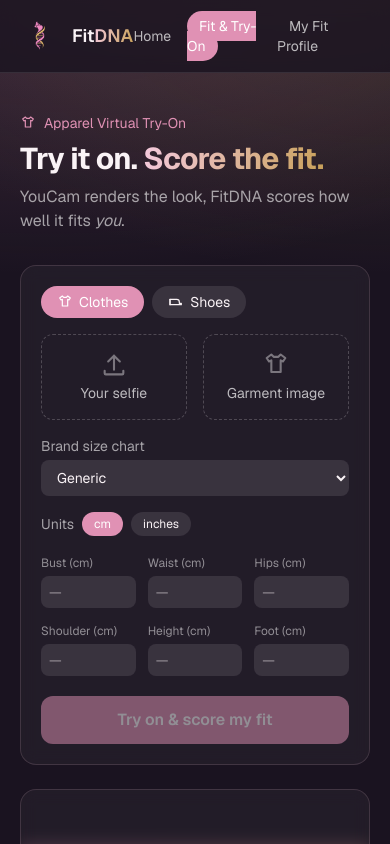
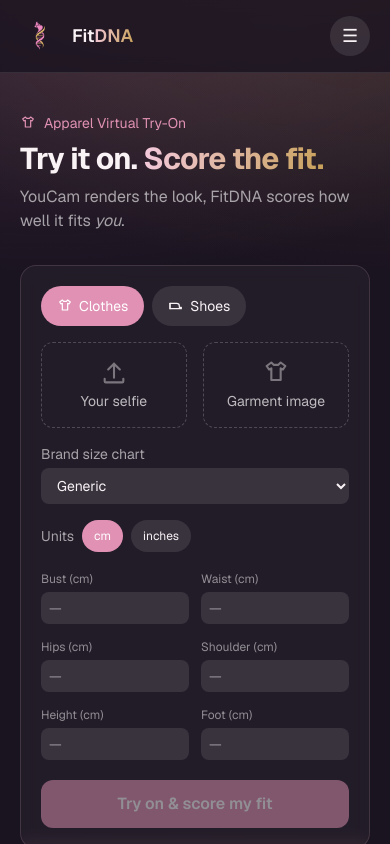
Before and after one commit to Md-Nur/FitDNA, a Next.js app: page /try-on in a window 390 px wide. Shown: the top 844 px of the page. Built offline with nearby package versions, Linux system fonts and the light colour scheme.

Commit message:
feat: improve button styling and responsiveness across navigation and profile pages; enhance layout in try-on page

```diff
--- a/app/components/Nav.tsx
+++ b/app/components/Nav.tsx
@@ -3,6 +3,7 @@
 import Image from "next/image";
 import Link from "next/link";
 import { usePathname } from "next/navigation";
+import { useState } from "react";
 
 const LINKS = [
   { href: "/", label: "Home" },
@@ -12,6 +13,8 @@
 
 export default function Nav() {
   const pathname = usePathname();
+  const [menuOpen, setMenuOpen] = useState(false);
+
   return (
     <nav className="sticky top-0 z-20 border-b border-white/10 bg-background/80 backdrop-blur">
       <div className="mx-auto flex max-w-5xl items-center justify-between px-5 py-4">
@@ -19,14 +22,15 @@
           <Image src="/logo.png" alt="FitDNA" width={40} height={40} className="h-10 w-10" />
           <span className="text-lg">Fit<span className="gradient-text">DNA</span></span>
         </Link>
-        <ul className="flex items-center gap-1 text-sm">
+
+        <ul className="hidden items-center gap-1 text-sm sm:flex">
           {LINKS.map((l) => {
             const active = l.href === "/" ? pathname === "/" : pathname.startsWith(l.href);
             return (
               <li key={l.href}>
                 <Link
                   href={l.href}
-                  className={`rounded-full px-3 py-1.5 transition ${
+                  className={`rounded-full px-3 py-2.5 transition ${
                     active ? "bg-accent text-white" : "text-white/70 hover:bg-white/10"
                   }`}
                 >
@@ -36,7 +40,37 @@
             );
           })}
         </ul>
+
+        <button
+          onClick={() => setMenuOpen(!menuOpen)}
+          className="grid h-10 w-10 place-items-center rounded-full bg-white/10 text-lg sm:hidden"
+          aria-label="Toggle menu"
+        >
+          {menuOpen ? "✕" : "☰"}
+        </button>
       </div>
+
+      {menuOpen && (
+        <div className="border-t border-white/10 bg-background/95 px-5 py-4 backdrop-blur sm:hidden">
+          <div className="flex flex-col gap-2">
+            {LINKS.map((l) => {
+              const active = l.href === "/" ? pathname === "/" : pathname.startsWith(l.href);
+              return (
+                <Link
+                  key={l.href}
+                  href={l.href}
+                  onClick={() => setMenuOpen(false)}
+                  className={`rounded-lg px-4 py-3 text-sm font-medium transition ${
+                    active ? "bg-accent text-white" : "text-white/70 hover:bg-white/10"
+                  }`}
+                >
+                  {l.label}
+                </Link>
+              );
+            })}
+          </div>
+        </div>
+      )}
     </nav>
   );
 }
--- a/app/profile/page.tsx
+++ b/app/profile/page.tsx
@@ -71,7 +71,7 @@
   };
 
   return (
-    <main className="mx-auto max-w-7xl px-5 py-10">
+    <main className="mx-auto max-w-5xl px-5 py-10">
       <header className="mb-8">
         <div className="flex items-center gap-2 text-sm text-accent">
           <IconProfile className="h-4 w-4" /> Your FitDNA
@@ -104,7 +104,7 @@
                     <button
                       key={f}
                       onClick={() => setFilter(f)}
-                      className={`rounded-full px-4 py-1.5 text-xs capitalize ${
+                      className={`rounded-full px-4 py-2.5 text-xs capitalize ${
                         filter === f ? "bg-accent text-white" : "bg-white/10"
                       }`}
                     >
@@ -180,7 +180,7 @@
                 <div className="mt-4 flex gap-2">
                   <button
                     onClick={() => setDecision(h.id, "kept")}
-                    className={`flex-1 rounded-lg px-3 py-2 text-sm font-medium transition ${
+                    className={`flex-1 rounded-lg px-3 py-3 text-sm font-medium transition ${
                       h.decided === "kept"
                         ? "bg-accent-2 text-black"
                         : "bg-white/10 hover:bg-white/20"
@@ -190,7 +190,7 @@
                   </button>
                   <button
                     onClick={() => setDecision(h.id, "rejected")}
-                    className={`flex-1 rounded-lg px-3 py-2 text-sm font-medium transition ${
+                    className={`flex-1 rounded-lg px-3 py-3 text-sm font-medium transition ${
                       h.decided === "rejected"
                         ? "bg-red-500 text-white"
                         : "bg-white/10 hover:bg-white/20"
--- a/app/try-on/page.tsx
+++ b/app/try-on/page.tsx
@@ -311,7 +311,7 @@
                 <button
                   key={c}
                   onClick={() => setCategory(c)}
-                  className={`flex items-center gap-1.5 rounded-full px-4 py-1.5 text-sm capitalize ${
+                  className={`flex items-center gap-1.5 rounded-full px-4 py-2.5 text-sm capitalize ${
                     category === c ? "bg-accent text-white" : "bg-white/10"
                   }`}
                 >
@@ -371,7 +371,7 @@
                 <button
                   key={u}
                   onClick={() => setUnit(u)}
-                  className={`rounded-full px-3 py-1 text-xs ${
+                  className={`rounded-full px-3 py-2 text-xs ${
                     unit === u ? "bg-accent text-white" : "bg-white/10"
                   }`}
                 >
@@ -380,7 +380,7 @@
               ))}
             </div>
 
-            <div className="mt-4 grid grid-cols-3 gap-3 text-sm">
+            <div className="mt-4 grid grid-cols-2 gap-3 text-sm sm:grid-cols-3">
               <Num label={`Bust (${unit})`} v={body.bust} set={(v) => setBody({ ...body, bust: v })} />
               <Num label={`Waist (${unit})`} v={body.waist} set={(v) => setBody({ ...body, waist: v })} />
               <Num label={`Hips (${unit})`} v={body.hips} set={(v) => setBody({ ...body, hips: v })} />
@@ -410,7 +410,7 @@
                 >
                   {SHOE_STYLES.map((s) => (
                     <option key={s} value={s} className="text-black">
-                      {s}
+                      {s.replace("style_", "").replace(/_/g, " ")}
                     </option>
                   ))}
                 </select>
```
